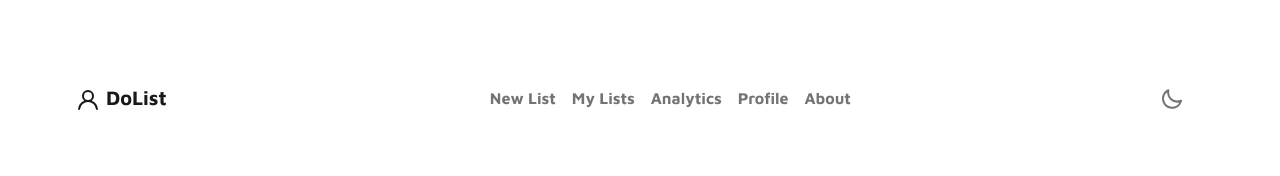
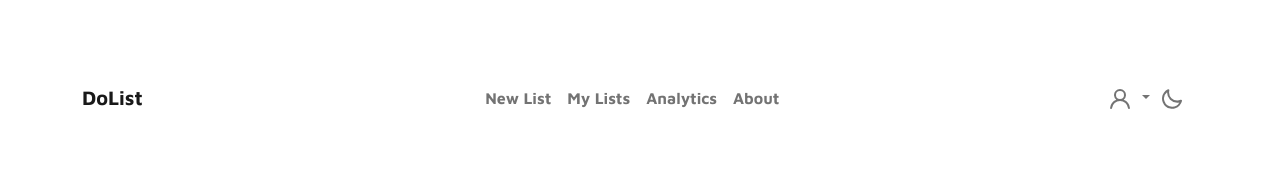
Before and after one commit to FatijonaShala/dolist-frontend, a React (Create React App) app: page /register in a window 1280 px wide. Shown: the top 176 px of the page. Built offline with nearby package versions, Linux system fonts and the light colour scheme.

Commit message:
updated private routes

```diff
--- a/src/App.js
+++ b/src/App.js
@@ -1,30 +1,28 @@
-import React from 'react';
-import './Styles/App.scss';
+import React from "react";
+import "./Styles/App.scss";
 import "bootstrap/dist/css/bootstrap.css";
-import { BrowserRouter as Router, Routes, Route } from 'react-router-dom';
-import routes from './Constants/routes';
-
-
-
-
+// import { BrowserRouter as Router, Routes, Route } from "react-router-dom";
+// import routes from "./Constants/routes";
+import Views from "./Constants/views";
 
 function App() {
-    const listRoutes = routes.map((route, index) => < Route key = { index }
-        path = { route.path }
-        element = { route.Component }
-        private = { route.private }
-        />)
+  // const listRoutes = routes.map((route, index) => (
+  //   <Route
+  //     key={index}
+  //     path={route.path}
+  //     element={route.Component}
+  //     private={route.private}
+  //   />
+  // ));
 
   return (
-            <div className = "App" >
-
-
-            <Router>
-            <Routes >
-
-                { listRoutes }
+    <div className="App">
+      <Views />
+      {/* <Router>
+        <Routes>
+           {listRoutes}
         </Routes>
-            </Router>
+      </Router>   */}
     </div>
   );
 }
--- a/src/Components/Navbar/Navbar.jsx
+++ b/src/Components/Navbar/Navbar.jsx
@@ -1,34 +1,49 @@
-import React from 'react';
-import { Navbar, Nav, Container } from 'react-bootstrap';
-import Navstyle from './navbar.module.scss';
-import Moon from '@iconscout/react-unicons/icons/uil-moon';
-import User from '@iconscout/react-unicons/icons/uil-user';
+import React from "react";
+import { Navbar, Nav, Container, NavDropdown, Image } from "react-bootstrap";
+import Navstyle from "./navbar.module.scss";
+import Moon from "@iconscout/react-unicons/icons/uil-moon";
+import User from "@iconscout/react-unicons/icons/uil-user";
 
 const Menu = () => {
   return (
+    <Navbar
+      collapseOnSelect
+      expand="lg"
+      bg="white"
+      className={`${Navstyle.nav} && navbar-expand-sm && navbar-light`}
+    >
+      <Container>
+        <Navbar.Brand href="/">DoList </Navbar.Brand>
+        <Navbar.Toggle aria-controls="responsive-navbar-nav" />
+        <Navbar.Collapse id="responsive-navbar-nav">
+          <Nav className="mx-auto">
+            <Nav.Link href="/newList"> New List</Nav.Link>
+            <Nav.Link href="/myCollections"> My Lists </Nav.Link>
+            <Nav.Link href="/analytics"> Analytics </Nav.Link>
+            <Nav.Link href="/about"> About</Nav.Link>
+          </Nav>
+          <Nav>
+            <NavDropdown
+              id="collasible-nav-dropdown"
+              title={
+                <i>
+                  <User className={Navstyle.color_mode_icon} />
+                </i>
+              }
+              href="/profile"
+            >
+              <Nav.Link href="/profile"> Account </Nav.Link>
+              <Nav.Link href="/"> </Nav.Link>
+            </NavDropdown>
+          </Nav>
 
-      <Navbar collapseOnSelect expand="lg" bg="white" className={`${Navstyle.nav} && navbar-expand-sm && navbar-light`}>
-        <Container>
-          <Navbar.Brand href="/">
-          <i>
-          <User className={Navstyle.color_mode_icon}  />
-          </i>
-          DoList </Navbar.Brand>
-          <Navbar.Toggle aria-controls="responsive-navbar-nav" />
-          <Navbar.Collapse id="responsive-navbar-nav" >
-            <Nav className="mx-auto" >
-              <Nav.Link href="/newList" > New List</Nav.Link>
-              <Nav.Link href="/myCollections" > My Lists </Nav.Link>
-              <Nav.Link href="/analytics" > Analytics </Nav.Link>
-
-              <Nav.Link href="/profile" > Profile </Nav.Link>
-              <Nav.Link eventKey={2} href="/about" > About </Nav.Link>
-            </Nav>
           <Nav>
             <Nav.Link className={`${Navstyle.navbar_nav} ml-lg-auto `}>
               <div className="ml-lg-4">
-              <div className={` ${Navstyle.color_mode} d-lg-flex justify-content-center align-items-center`}>
-                <i >
+                <div
+                  className={` ${Navstyle.color_mode} d-lg-flex justify-content-center align-items-center`}
+                >
+                  <i>
                     <Moon className={Navstyle.color_mode_icon} />
                   </i>
                 </div>
@@ -38,8 +53,7 @@ const Menu = () => {
         </Navbar.Collapse>
       </Container>
     </Navbar>
-
-  )
-}
+  );
+};
 
 export default Menu;
--- /dev/null
+++ b/src/Constants/ProtectedRoutes.jsx
@@ -0,0 +1,13 @@
+import { Navigate, Outlet } from "react-router-dom";
+
+const useAuth = () => {
+  const user = { loggedIn: false };
+  return user && user.loggedIn;
+};
+
+const ProtectedRoutes = () => {
+  const isAuth = useAuth();
+  return isAuth ? <Outlet /> : <Navigate to="/login" />;
+};
+
+export default ProtectedRoutes;
--- /dev/null
+++ b/src/Constants/views.js
@@ -0,0 +1,31 @@
+import { Route, Routes } from "react-router-dom";
+import ProtectedRoutes from "./ProtectedRoutes";
+import React from "react";
+import Home from "../Pages/Home/";
+import CreateList from "../Pages/CreateList";
+import MyCollections from "../Pages/MyCollections";
+import Analytics from "../Pages/Analytics";
+import Profile from "../Pages/Profile/";
+import About from "../Pages/About";
+import Login from "../Pages/Auth/Login";
+import Register from "../Pages/Auth/Register";
+
+const Views = () => {
+  return (
+    <Routes>
+      <Route path="/" element={<Home />} />
+      <Route path="/login" element={<Login />} />
+      <Route path="/register" element={<Register />} />
+      <Route path="/about" element={<About />} />
+
+      <Route element={<ProtectedRoutes />}>
+        <Route path="/newList" element={<CreateList />} />
+        <Route path="/myCollections" element={<MyCollections />} />
+        <Route path="/profile" element={<Profile />} />
+        <Route path="/analytics" element={<Analytics />} />
+      </Route>
+    </Routes>
+  );
+};
+
+export default Views;
--- a/src/Pages/Auth/Login/Login.jsx
+++ b/src/Pages/Auth/Login/Login.jsx
@@ -1,88 +1,95 @@
-import React, {useState} from 'react';
-import styles from '../Form.module.scss';
-import {Form, Container, Row, Col, Button, Image } from 'react-bootstrap';
-import LayoutWrapper from '../../../hoc/Layout';
+import React, { useState } from "react";
+import styles from "../Form.module.scss";
+import { Form, Container, Row, Col, Button, Image } from "react-bootstrap";
+import LayoutWrapper from "../../../hoc/Layout";
 import validate from "./validation";
-import { useNavigate} from 'react-router-dom';
-
+import { useNavigate } from "react-router-dom";
 
 function Login() {
-
   const [values, setValues] = useState({
     username: "",
     password: "",
-
   });
 
   const [errors, setErrors] = useState({});
-  const [isSubmitting, setIsSubmitting] = useState(false);
   const navigate = useNavigate();
 
-
-
-  const handleChange = (e) =>{
+  const handleChange = (e) => {
     setValues({
       ...values,
-      [e.target.name]: e.target.value
-    })
+      [e.target.name]: e.target.value,
+    });
   };
 
-
-  const handleSubmit = (e) =>{
+  const handleSubmit = (e) => {
     e.preventDefault();
-    setIsSubmitting(true);
-    if (Object.keys(errors).length === 0 && isSubmitting) {
+    if (Object.keys(errors).length === 0) {
       console.log(values);
-      navigate("/newList")
-
+      navigate("/newList");
+    } else {
+      setErrors(validate(values));
     }
-    else {
-
-  setErrors(validate(values));
-  }
-
   };
 
-
   return (
-    <Container >
+    <Container>
       <Row>
         <Col>
           <div>
-            <Image src="../img/about1.png" className="w-5 ml-5 mt-1 pt-1" thumbnail style={{ border: "none" }} />
+            <Image
+              src="../img/about1.png"
+              className="w-5 ml-5 mt-1 pt-1"
+              thumbnail
+              style={{ border: "none" }}
+            />
           </div>
         </Col>
         <Col>
           <div>
             <br />
-            <Form className={` text-center w-1 ml-1 mt-5 pt-5 ${styles.contact_form}`} onSubmit={handleSubmit} >
-              <h3 className="mb-4" > Sign in </h3>
+            <Form
+              className={` text-center w-1 ml-1 mt-5 pt-5 ${styles.contact_form}`}
+              onSubmit={handleSubmit}
+            >
+              <h3 className="mb-4"> Sign in </h3>
               <Form.Group>
-                <Form.Control type="username" placeholder="Username"  className={` ml-5 ${styles.form_control}`}
-                name="username"
-                 value={values.username}
-                 onChange={handleChange}
+                <Form.Control
+                  type="username"
+                  placeholder="Username"
+                  className={` ml-5 ${styles.form_control}`}
+                  name="username"
+                  value={values.username}
+                  onChange={handleChange}
                 />
                 {errors.username && <p>{errors.username}</p>}
               </Form.Group>
               <Form.Group>
-                <Form.Control type="password" placeholder="Password" className={` ml-5 ${styles.form_control}`}
+                <Form.Control
+                  type="password"
+                  placeholder="Password"
+                  className={` ml-5 ${styles.form_control}`}
                   name="password"
                   value={values.password}
                   onChange={handleChange}
                 />
                 {errors.password && <p>{errors.password}</p>}
-
               </Form.Group>
               {/* <Form.Group className="d-flex justify-content-center mb-1">
                 <Form.Check label="Remember me" />
               </Form.Group> */}
               <div>
-                <Button type='submit' className={`btn ${styles.form_control} && ${styles.submit_btn}`} >Login</Button>
+                <Button
+                  type="submit"
+                  className={`btn ${styles.form_control} && ${styles.submit_btn}`}
+                >
+                  Login
+                </Button>
               </div>
               <div>
                 <Form.Group>
-                  <span className="mr-2">Don't have an account? <a href="/register">Sign up now</a></span>
+                  <span className="mr-2">
+                    Don't have an account? <a href="/register">Sign up now</a>
+                  </span>
                 </Form.Group>
               </div>
             </Form>
@@ -90,7 +97,6 @@ function Login() {
         </Col>
       </Row>
     </Container>
-
-    )
+  );
 }
 export default LayoutWrapper(Login);
--- a/src/index.js
+++ b/src/index.js
@@ -1,15 +1,17 @@
-import React from 'react';
-import ReactDOM from 'react-dom';
-import './index.scss';
-import App from './App';
-import reportWebVitals from './reportWebVitals';
-
+import React from "react";
+import ReactDOM from "react-dom";
+import "./index.scss";
+import App from "./App";
+import reportWebVitals from "./reportWebVitals";
+import { BrowserRouter } from "react-router-dom";
 
 ReactDOM.render(
   <React.StrictMode>
-   <App/>
+    <BrowserRouter>
+      <App />
+    </BrowserRouter>
   </React.StrictMode>,
-  document.getElementById('root')
+  document.getElementById("root")
 );
 
 // If you want to start measuring performance in your app, pass a function
```
Also changed, not shown: src/Constants/routes.js (+20 -23 lines), src/Pages/Auth/Register/Register.jsx (+53 -52 lines). Lines whose indentation alone changed are shown as unchanged.
